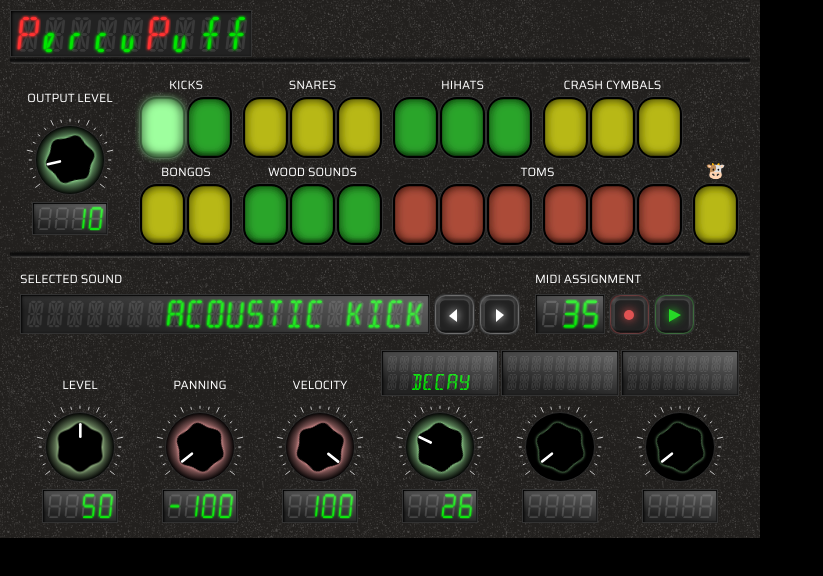
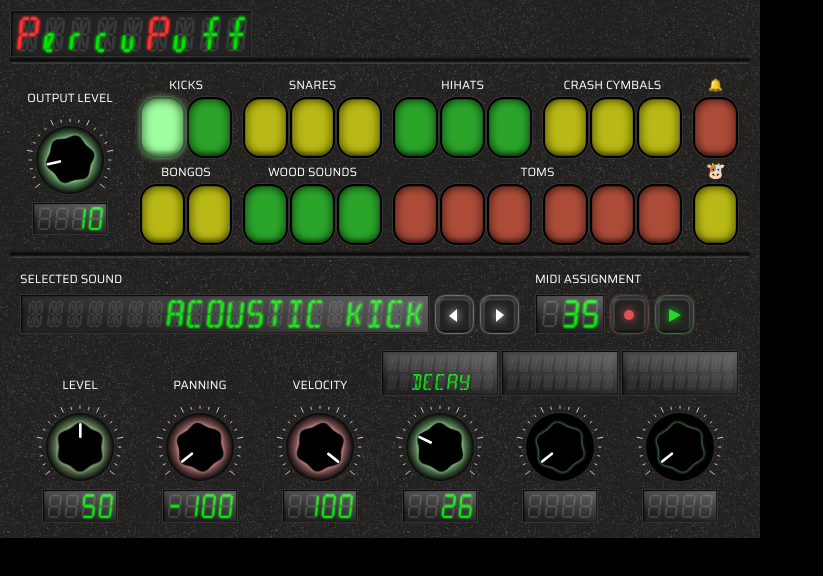
Before and after one commit to lilyvanoekel/percupuff, a React (Vite) app in the folder view/: page / in a window 1280 px wide. Shown: the top 576 px of the page, without its empty margins (0-823 px from the left). Built offline with nearby package versions, Linux system fonts and the light colour scheme.

Commit message:
Update Ride Bell parameters and add instrument to the UI

```diff
--- a/view/src/params.ts
+++ b/view/src/params.ts
@@ -16,6 +16,8 @@ export const instruments = {
   crash2: { name: "Crash Cymbal 2", group: "Crash Cymbals", midi: 57 },
   crash3: { name: "Crash Cymbal 3", group: "Crash Cymbals", midi: 52 },
 
+  rideBell: { name: "Ride Bell", group: "🔔", midi: 53 },
+
   bongo1: { name: "High Bongo", group: "Bongos", midi: 60 },
   bongo2: { name: "Low Bongo", group: "Bongos", midi: 61 },
 
@@ -32,8 +34,6 @@ export const instruments = {
 
   cowbell: { name: "Cowbell", group: "🐮", midi: 56 },
 
-  rideBell: { name: "Ride Bell", group: null, midi: 53 },
-
   // Example of adding an instrument without having it show up in the UI yet.
   sideStick: { name: "Side Stick", group: null, midi: 37 },
 } as const;
@@ -49,6 +49,7 @@ export const groupColors: Record<InstrumentGroup, HSL> = {
   Snares: HSL(60, 80, 40),
   Hihats: HSL(120, 58, 41),
   ["Crash Cymbals"]: HSL(60, 80, 40),
+  ["🔔"]: HSL(10, 50, 45),
   Bongos: HSL(60, 80, 40),
   ["Wood Sounds"]: HSL(120, 58, 41),
   Toms: HSL(10, 50, 45),
```
Also changed, not shown: 1 other file (tests, documents, lock files or other folders).
